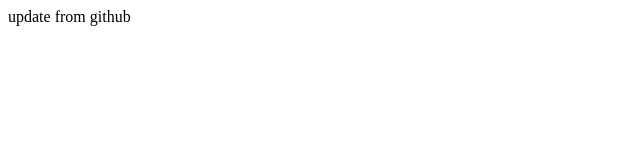
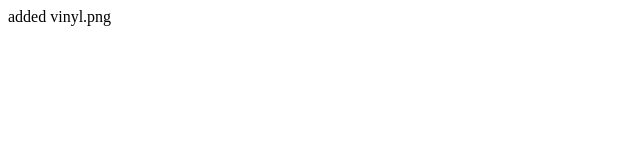
Before and after one commit to Javid-Izadfar/cf23-hello-world, a plain HTML site: page index.html in a window 1280 px wide. Shown: the full height of the page, 0-640 px from the left. Drawn offline with Linux system fonts and the light colour scheme.

Commit message:
added vinyl

```diff
--- a/index.html
+++ b/index.html
@@ -6,6 +6,6 @@
     <title>Document</title>
   </head>
   <body>
-    update from github
+    added vinyl.png
   </body>
 </html>
```
Also changed, not shown: vinyl.png (added).
